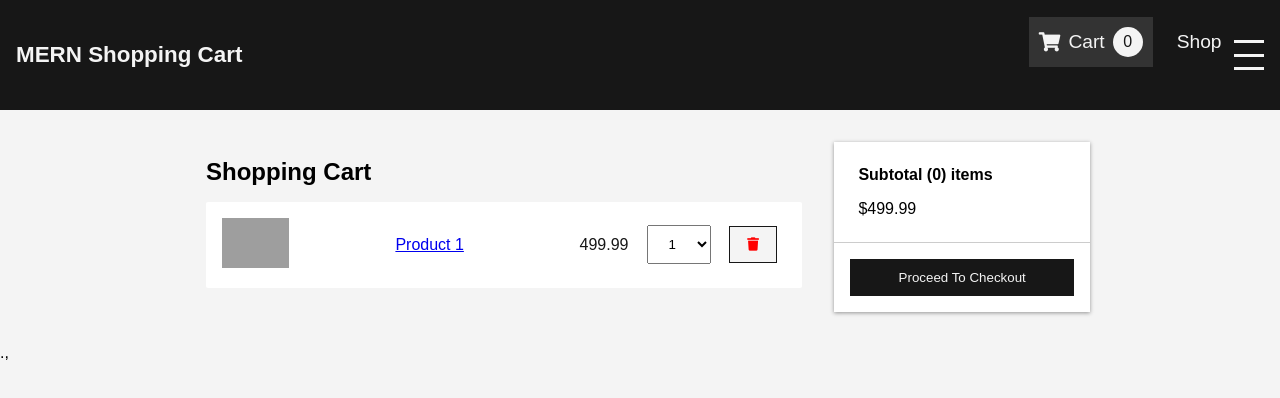
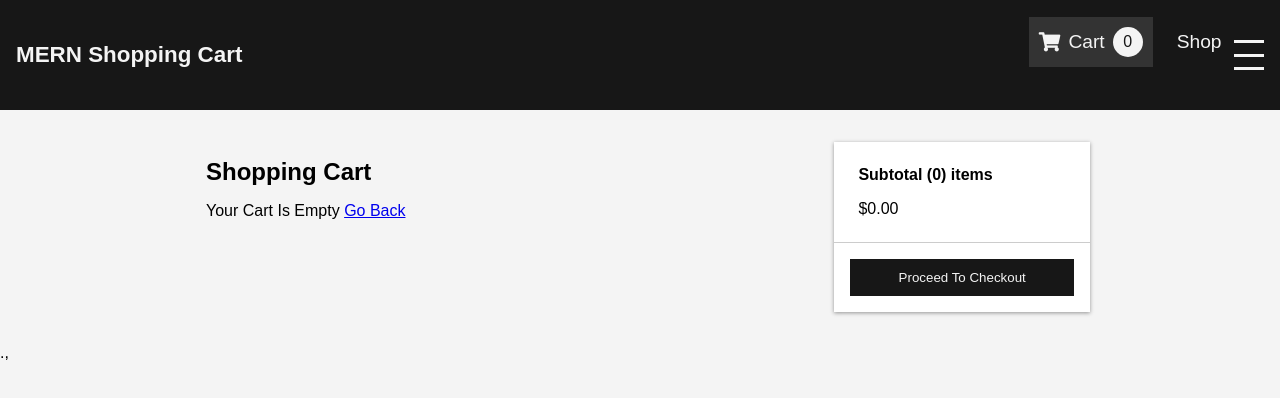
Before and after one commit to a1king/_mernCapstoneProject, a React (Create React App) app in the folder frontend/: page /cart in a window 1280 px wide. Shown: the top 398 px of the page. Built offline with nearby package versions, Linux system fonts and the light colour scheme; grey boxes are pictures that could not be loaded.

Commit message:
finshed cart functionality

```diff
--- a/frontend/src/components/CartItem.js
+++ b/frontend/src/components/CartItem.js
@@ -1,29 +1,31 @@
 import "../styles/CartItem.css";
 import { Link } from "react-router-dom";
 
-const CartItem = () => {
+const CartItem = ({ item, qtyChangeHandler, removeHandler }) => {
   return (
     <div className="cartitem">
       <div className="cartitem__image">
-        <img
-          src="https://images.unsplash.com/photo-1606813907291-d86efa9b94db?ixid=MXwxMjA3fDB8MHxwaG90by1wYWdlfHx8fGVufDB8fHw%3D&ixlib=rb-1.2.1&auto=format&fit=crop&w=1352&q=80"
-          alt="product name"
-        />
+        <img src={item.imageUrl} alt={item.name} />
       </div>
-
-      <Link to={`/product/${111}`} className="cartitem__name">
-        <p>Product 1</p>
+      <Link to={`/product/${item.product}`} className="cartItem__name">
+        <p>{item.name}</p>
       </Link>
-      <p className="cartitem__price">499.99</p>
-
-      <select className="cartitem__select">
-        <option value="1">1</option>
-        <option value="2">2</option>
-        <option value="3">3</option>
-        <option value="4">4</option>
+      <p className="cartitem__price">${item.price}</p>
+      <select
+        value={item.qty}
+        onChange={(e) => qtyChangeHandler(item.product, e.target.value)}
+        className="cartItem__select"
+      >
+        {[...Array(item.countInStock).keys()].map((x) => (
+          <option key={x + 1} value={x + 1}>
+            {x + 1}
+          </option>
+        ))}
       </select>
-
-      <button className="cartitem__deleteBtn">
+      <button
+        className="cartItem__deleteBtn"
+        onClick={() => removeHandler(item.product)}
+      >
         <i className="fas fa-trash"></i>
       </button>
     </div>
--- a/frontend/src/components/Product.js
+++ b/frontend/src/components/Product.js
@@ -1,25 +1,18 @@
 import "../styles/Product.css";
 import { Link } from "react-router-dom";
 
-const Product = () => {
+const Product = ({ imgUrl, name, price, description, productId }) => {
   return (
     <div className="product">
-      <img
-        src="https://images.unsplash.com/photo-1606813907291-d86efa9b94db?ixid=MXwxMjA3fDB8MHxwaG90by1wYWdlfHx8fGVufDB8fHw%3D&ixlib=rb-1.2.1&auto=format&fit=crop&w=1352&q=80"
-        alt="Product name"
-      />
+      <img src={imgUrl} alt={name} />
 
       <div className="product__info"></div>
-      <p className="info__name">Product 1 </p>
-      <p className="info__description">
-        Lorem ipsum dolor sit amet, consectetur adipisicing elit. Laudantium,
-        pariatur. Optio, tempora velit! Laudantium optio ipsam, doloribus
-        inventore totam quibusdam, asperiores voluptatum ipsum molestiae.
-      </p>
+      <p className="info__name">{name} </p>
+      <p className="info__description">{description.substring(0, 100)}...</p>
 
-      <p className="info__price">499.99</p>
+      <p className="info__price">{price}</p>
 
-      <Link to={`/product/${1111}`} className="info__button">
+      <Link to={`/product/${productId}`} className="info__button">
         View
       </Link>
     </div>
--- a/frontend/src/redux/actions/cartActions.js
+++ b/frontend/src/redux/actions/cartActions.js
@@ -1,13 +1,13 @@
-import * as actionTypes from "../constants/productConstants";
+import * as actionTypes from "../constants/cartConstants";
 import axios from "axios";
 
-export const addToCart = (id, qty) => async (dispatch) => {
+export const addToCart = (id, qty) => async (dispatch, getState) => {
   const { data } = await axios.get(`/api/products/${id}`);
 
   dispatch({
     type: actionTypes.ADD_TO_CART,
     payload: {
-      product: data_id,
+      product: data._id,
       name: data.name,
       imageUrl: data.imageUrl,
       price: data.price,
@@ -16,14 +16,14 @@ export const addToCart = (id, qty) => async (dispatch) => {
     },
   });
 
-  localStorage.setItem("cart", JSONstringify(getState().cart.cartItems));
+  localStorage.setItem("cart", JSON.stringify(getState().cart.cartItems));
 };
 
-export const removeFromCart = () => (dispatch, getState) => {
+export const removeFromCart = (id) => (dispatch, getState) => {
   dispatch({
     type: actionTypes.REMOVE_FROM_CART,
     payload: id,
   });
 
-  localStorage.setItem("cart", JSON.stringify().cart.cartItems);
+  localStorage.setItem("cart", JSON.stringify(getState().cart.cartItems));
 };
--- a/frontend/src/screens/CartScreen.js
+++ b/frontend/src/screens/CartScreen.js
@@ -1,26 +1,73 @@
 import "../styles/screens/CartScreen.css";
+import { useEffect } from "react";
+import { useSelector, useDispatch } from "react-redux";
+import { Link } from "react-router-dom";
 
-// components
+// Components
 import CartItem from "../components/CartItem";
 
+// Actions
+import { addToCart, removeFromCart } from "../redux/actions/cartActions";
+
 const CartScreen = () => {
+  const dispatch = useDispatch();
+
+  const cart = useSelector((state) => state.cart);
+  const { cartItems } = cart;
+
+  useEffect(() => {}, []);
+
+  const qtyChangeHandler = (id, qty) => {
+    dispatch(addToCart(id, qty));
+  };
+
+  const removeFromCartHandler = (id) => {
+    dispatch(removeFromCart(id));
+  };
+
+  const getCartCount = () => {
+    return cartItems.reduce((qty, item) => Number(item.qty) + qty, 0);
+  };
+
+  const getCartSubTotal = () => {
+    return cartItems
+      .reduce((price, item) => price + item.price * item.qty, 0)
+      .toFixed(2);
+  };
+
   return (
+    <>
       <div className="cartscreen">
         <div className="cartscreen__left">
-        <h2> Shopping Cart </h2>
+          <h2>Shopping Cart</h2>
 
-        <CartItem />
+          {cartItems.length === 0 ? (
+            <div>
+              Your Cart Is Empty <Link to="/">Go Back</Link>
             </div>
+          ) : (
+            cartItems.map((item) => (
+              <CartItem
+                key={item.product}
+                item={item}
+                qtyChangeHandler={qtyChangeHandler}
+                removeHandler={removeFromCartHandler}
+              />
+            ))
+          )}
+        </div>
+
         <div className="cartscreen__right">
           <div className="cartscreen__info">
-          <p>Subtotal (0) items </p>
-          <p>$499.99</p>
+            <p>Subtotal ({getCartCount()}) items</p>
+            <p>${getCartSubTotal()}</p>
           </div>
           <div>
             <button>Proceed To Checkout</button>
           </div>
         </div>
       </div>
+    </>
   );
 };
 
--- a/frontend/src/screens/Homescreen.js
+++ b/frontend/src/screens/Homescreen.js
@@ -5,14 +5,14 @@ import { useSelector, useDispatch } from "react-redux";
 // Components
 import Product from "../components/Product";
 
-// Actions
+//Actions
 import { getProducts as listProducts } from "../redux/actions/productActions";
 
-const Homescreen = () => {
+const HomeScreen = () => {
   const dispatch = useDispatch();
 
   const getProducts = useSelector((state) => state.getProducts);
-  const { products, laoding, error } = getProducts;
+  const { products, loading, error } = getProducts;
 
   useEffect(() => {
     dispatch(listProducts());
@@ -20,18 +20,28 @@ const Homescreen = () => {
 
   return (
     <div className="homescreen">
-      <h2 className="homescreen__title"> Latest Products </h2>
+      <h2 className="homescreen__title">Latest Products</h2>
 
       <div className="homescreen__products">
-        <Product />
-        <Product />
-        <Product />
-        <Product />
-        <Product />
-        <Product />
+        {loading ? (
+          <h2>Loading...</h2>
+        ) : error ? (
+          <h2>{error}</h2>
+        ) : (
+          products.map((product) => (
+            <Product
+              key={product._id}
+              productId={product._id}
+              name={product.name}
+              price={product.price}
+              description={product.description}
+              imageUrl={product.imageUrl}
+            />
+          ))
+        )}
       </div>
     </div>
   );
 };
 
-export default Homescreen;
+export default HomeScreen;
--- a/frontend/src/screens/ProductScreen.js
+++ b/frontend/src/screens/ProductScreen.js
@@ -1,49 +1,78 @@
 import "../styles/screens/ProductScreen.css";
+import { useState, useEffect } from "react";
+import { useSelector, useDispatch } from "react-redux";
 
-const ProductScreen = () => {
+// Actions
+import { getProductDetails } from "../redux/actions/productActions";
+import { addToCart } from "../redux/actions/cartActions";
+
+const ProductScreen = ({ match, history }) => {
+  const [qty, setQty] = useState(1);
+  const dispatch = useDispatch();
+
+  const productDetails = useSelector((state) => state.getProductDetails);
+  const { loading, error, product } = productDetails;
+
+  useEffect(() => {
+    if (product && match.params.id !== product._id) {
+      dispatch(getProductDetails(match.params.id));
+    }
+  }, [dispatch, match, product]);
+
+  const addToCartHandler = () => {
+    dispatch(addToCart(product._id, qty));
+    history.push(`/cart`);
+  };
+
   return (
     <div className="productscreen">
+      {loading ? (
+        <h2>Loading...</h2>
+      ) : error ? (
+        <h2>{error}</h2>
+      ) : (
+        <>
           <div className="productscreen__left">
             <div className="left__image">
-          <img
-            src="https://images.unsplash.com/photo-1606813907291-d86efa9b94db?ixid=MXwxMjA3fDB8MHxwaG90by1wYWdlfHx8fGVufDB8fHw%3D&ixlib=rb-1.2.1&auto=format&fit=crop&w=1352&q=80"
-            alt="prodcut name"
-          />
+              <img src={product.imageUrl} alt={product.name} />
             </div>
-
             <div className="left__info">
-          <p className="left__name">Prodcut 1</p>
-          <p>Price $499.99</p>
-          <p>
-            Description: Lorem ipsum dolor sit amet consectetur, adipisicing
-            elit. Tempore, officia possimus! Odit, possimus laudantium mollitia
-            cupiditate, impedit sit voluptatibus quisquam magni, officiis
-            reiciendis unde atque maxime corporis? Quibusdam, officia hic.
-          </p>
+              <p className="left__name">PlayStation 5</p>
+              <p>Price: ${product.price}</p>
+              <p>Description: {product.description}</p>
             </div>
           </div>
           <div className="productscreen__right">
             <div className="right__info">
               <p>
-            Price: <span>499.99</span>
+                Price:
+                <span>${product.price}</span>
               </p>
               <p>
-            Status: <span>In Stock</span>
+                Status:
+                <span>
+                  {product.countInStock > 0 ? "In Stock" : "Out of Stock"}
+                </span>
               </p>
               <p>
                 Qty
-            <select>
-              <option value="1">1</option>
-              <option value="2">2</option>
-              <option value="3">3</option>
-              <option value="4">4</option>
+                <select value={qty} onChange={(e) => setQty(e.target.value)}>
+                  {[...Array(product.countInStock).keys()].map((x) => (
+                    <option key={x + 1} value={x + 1}>
+                      {x + 1}
+                    </option>
+                  ))}
                 </select>
               </p>
               <p>
-            <button type="button "> Add To Cart</button>
+                <button type="button" onClick={addToCartHandler}>
+                  Add To Cart
+                </button>
               </p>
             </div>
           </div>
+        </>
+      )}
     </div>
   );
 };
--- a/package.json
+++ b/package.json
@@ -1,7 +1,7 @@
 {
   "name": "_mernCapStoneProject",
   "version": "1.0.0",
-  "proxy": "http://127.0.0.1:3000",
+  "proxy": "http://127.0.0.1:8000",
   "description": "",
   "main": "server.js",
   "scripts": {
```
Also changed, not shown: 2 other files (tests, documents, lock files or other folders). Lines whose indentation alone changed are shown as unchanged.
